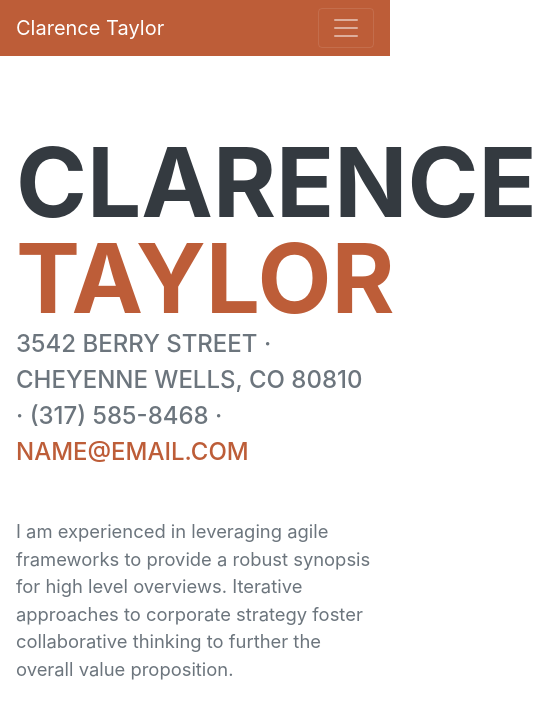
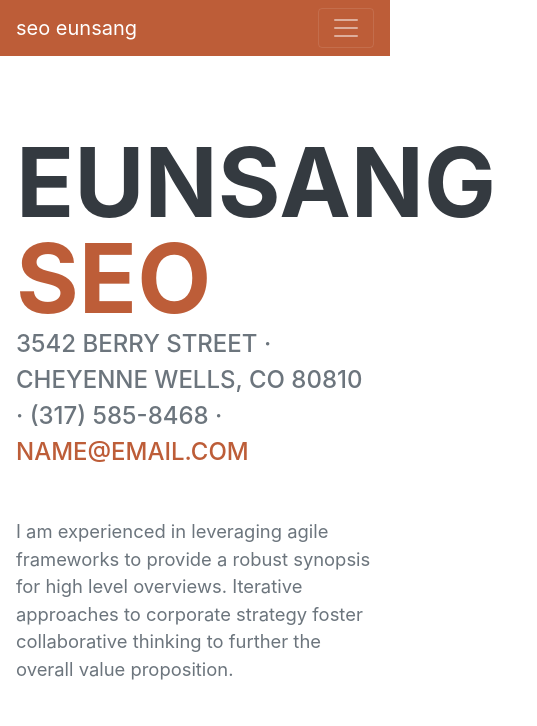
Before and after one commit to eunssung5/eunssung5.github.io, a plain HTML site: page index.html in a window 390 px wide. Shown: the top 726 px of the page, 537 px wide, since content can reach past the window. Drawn offline with nearby package versions, Linux system fonts and the light colour scheme; a web font is replaced by a local one.

Commit message:
fix my name

```diff
--- a/index.html
+++ b/index.html
@@ -19,7 +19,7 @@
         <!-- Navigation-->
         <nav class="navbar navbar-expand-lg navbar-dark bg-primary fixed-top" id="sideNav">
             <a class="navbar-brand js-scroll-trigger" href="#page-top">
-                <span class="d-block d-lg-none">Clarence Taylor</span>
+                <span class="d-block d-lg-none">seo eunsang</span>
                 <span class="d-none d-lg-block"><img class="img-fluid img-profile rounded-circle mx-auto mb-2" src="assets/img/profile.jpg" alt="" /></span>
             </a>
             <button class="navbar-toggler" type="button" data-toggle="collapse" data-target="#navbarSupportedContent" aria-controls="navbarSupportedContent" aria-expanded="false" aria-label="Toggle navigation"><span class="navbar-toggler-icon"></span></button>
@@ -40,8 +40,8 @@
             <section class="resume-section" id="about">
                 <div class="resume-section-content">
                     <h1 class="mb-0">
-                        Clarence
-                        <span class="text-primary">Taylor</span>
+                        eunsang
+                        <span class="text-primary">seo</span>
                     </h1>
                     <div class="subheading mb-5">
                         3542 Berry Street · Cheyenne Wells, CO 80810 · (317) 585-8468 ·
```
